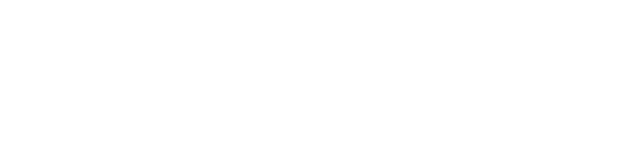
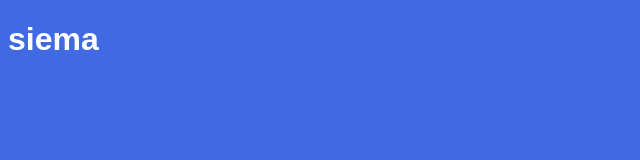
Before and after one commit to testowe77/new-project-2, a plain HTML site: page index.html in a window 1280 px wide. Shown: the whole page, without its empty margins (0-640 px from the left). Drawn offline with Linux system fonts and the light colour scheme.

Commit message:
added h1 to index.html and added style to style.css

```diff
--- a/index.html
+++ b/index.html
@@ -8,5 +8,5 @@
     <link rel="stylesheet" href="style.css">
 </head>
 <body>
-
+<h1>siema</h1>
 </html>
--- a/style.css
+++ b/style.css
@@ -0,0 +1,8 @@
+body {
+    background-color: royalblue;
+}
+
+h1 {
+    color: white;
+    font-family: sans-serif;
+}
```
